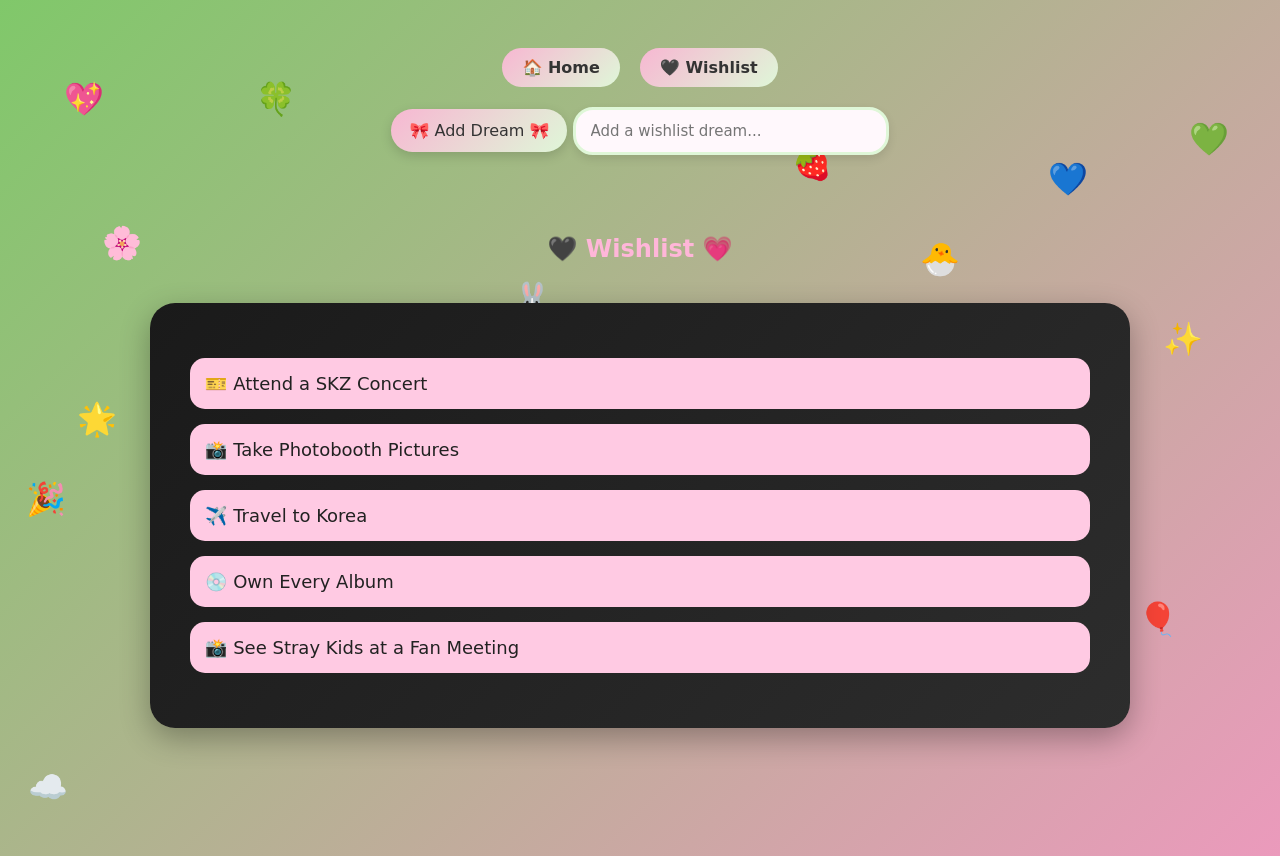
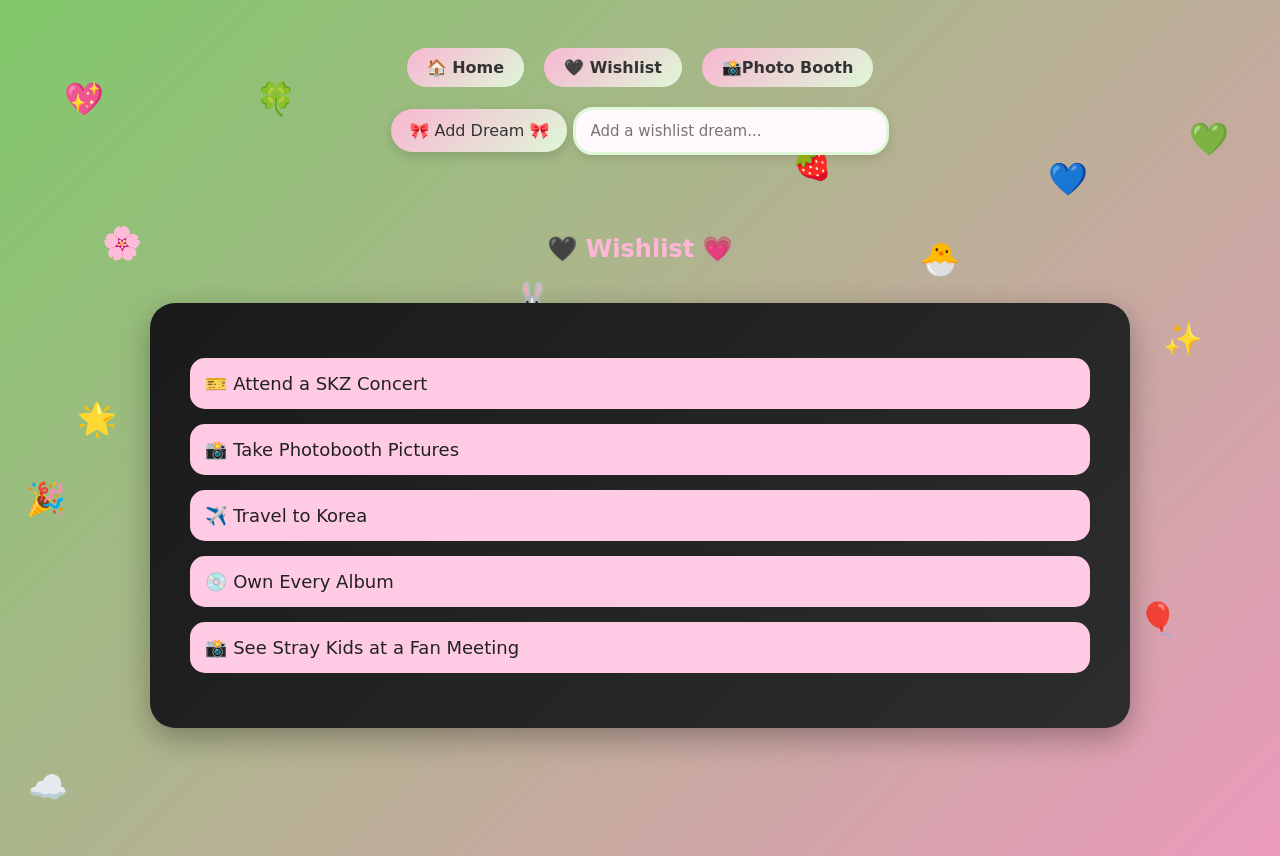
Before and after one commit to Kurii-GauriS/Bucket-list-, a plain HTML site: page wishlist.html in a window 1280 px wide. Drawn offline with Linux system fonts and the light colour scheme.

Commit message:
📸Photo Booth

```diff
--- a/wishlist.html
+++ b/wishlist.html
@@ -8,6 +8,7 @@
     <nav class="navbar">
     <a href="index.html">🏠 Home</a>
     <a href="wishlist.html">🖤 Wishlist</a>
+    <a href="Photo.html">📸Photo Booth</a>
 </nav>
 </head>
 
```
